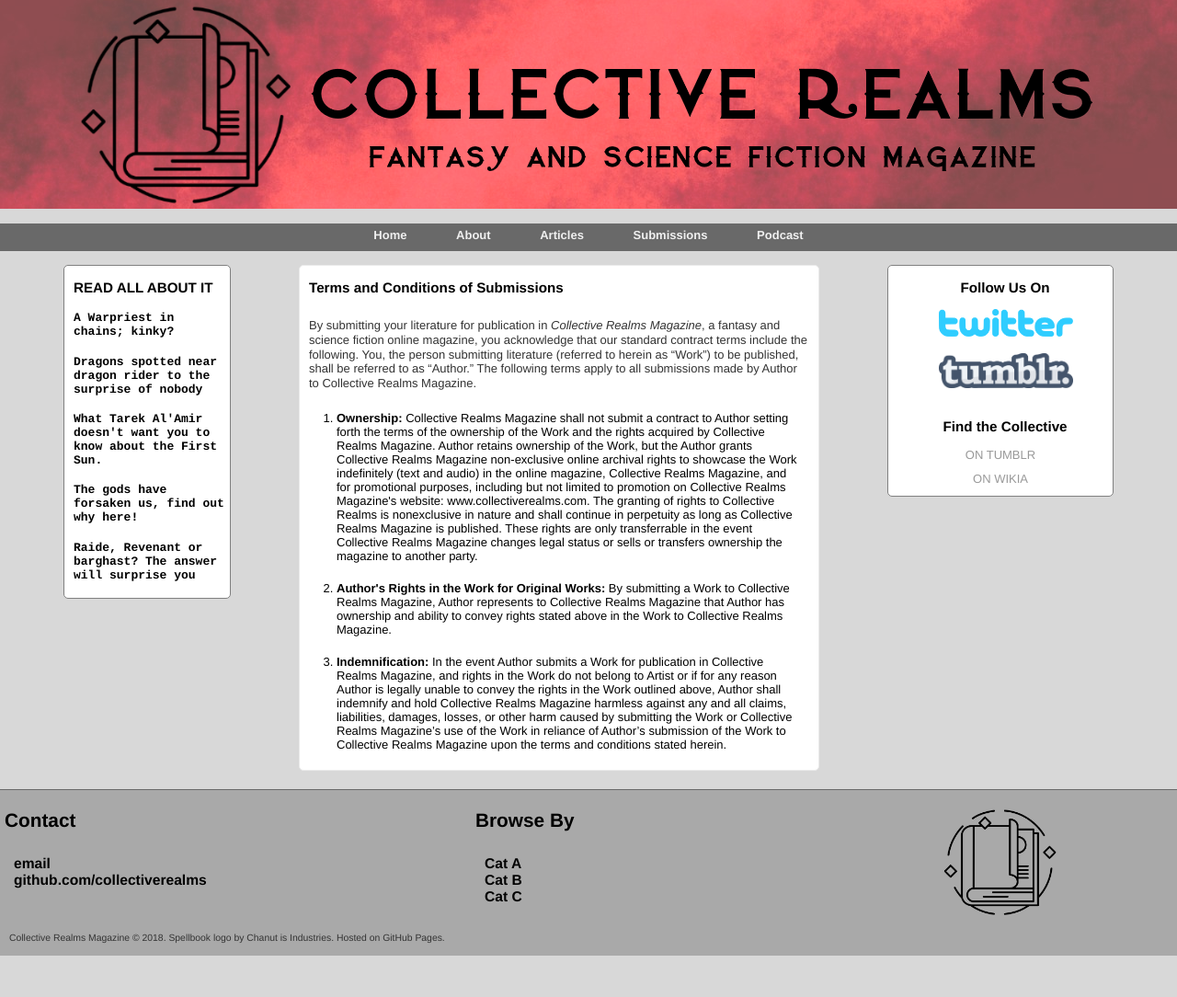
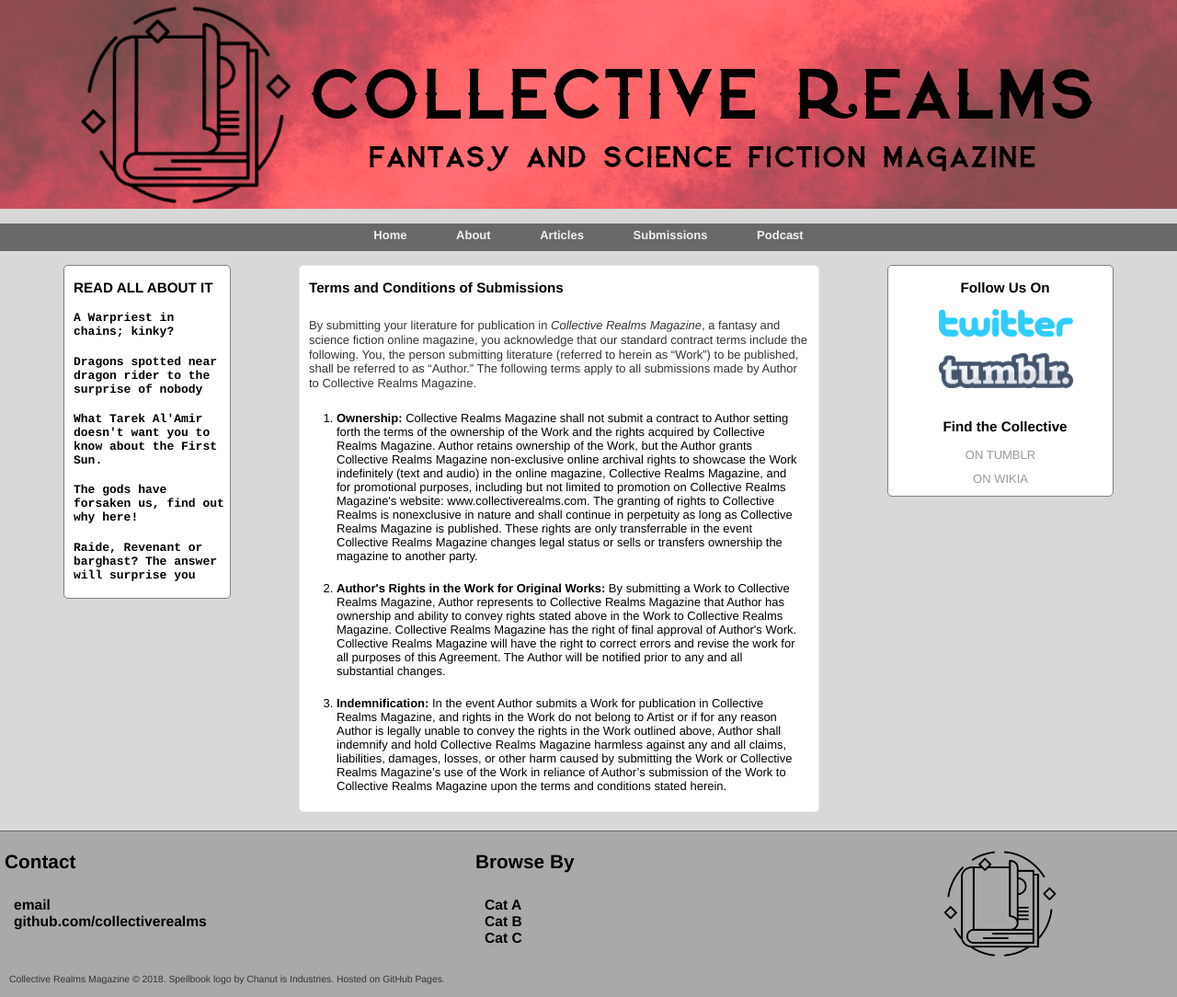
Before and after one commit to collectiverealms/collectiverealms, a Jekyll site: the page built from terms-and-conditions.html, in a window 1280 px wide. Shown: the whole page at 92% size. Built offline with Jekyll 4.4.1, drawn with Linux system fonts in a browser that asks for light colours; before the commit the page ends 1039 px from its top, so only the background shows below that.

Commit message:
Update terms-and-conditions.html

```diff
--- a/terms-and-conditions.html
+++ b/terms-and-conditions.html
@@ -7,7 +7,7 @@ title: Terms and Conditions
     <p>By submitting your literature for publication in <i>Collective Realms Magazine</i>, a fantasy and science fiction online magazine,  you acknowledge that our standard contract terms include the following. You, the person submitting literature (referred to herein as “Work”) to be published, shall be referred to as “Author.” The following terms apply to all submissions made by Author to Collective Realms Magazine.</p>
     <ol>
         <li><strong>Ownership:</strong> Collective Realms Magazine shall not submit a contract to Author setting forth the terms of the ownership of the Work and the rights acquired by Collective Realms Magazine. Author retains ownership of the Work, but the Author grants Collective Realms Magazine non-exclusive online archival rights to showcase the Work indefinitely (text and audio) in the online magazine, Collective Realms Magazine, and for promotional purposes, including but not limited to promotion on Collective Realms Magazine's website: www.collectiverealms.com. The granting of rights to Collective Realms is nonexclusive in nature and shall continue in perpetuity as long as Collective Realms Magazine is published. These rights are only transferrable in the event Collective Realms Magazine changes legal status or sells or transfers ownership the magazine to another party.</li>
-        <li><strong>Author's Rights in the Work for Original Works:</strong> By submitting a Work to Collective Realms Magazine, Author represents to Collective Realms Magazine that Author has ownership and ability to convey rights stated above in the Work to Collective Realms Magazine.</li>
+        <li><strong>Author's Rights in the Work for Original Works:</strong> By submitting a Work to Collective Realms Magazine, Author represents to Collective Realms Magazine that Author has ownership and ability to convey rights stated above in the Work to Collective Realms Magazine. Collective Realms Magazine has the right of final approval of Author's Work. Collective Realms Magazine will have the right to correct errors and revise the work for all purposes of this Agreement. The Author will be notified prior to any and all substantial changes.</li>
         <li><strong>Indemnification:</strong> In the event Author submits a Work for publication in Collective Realms Magazine, and rights in the Work do not belong to Artist or if for any reason Author is legally unable to convey the rights in the Work outlined above, Author shall indemnify and hold Collective Realms Magazine harmless against any and all claims, liabilities, damages, losses, or other harm caused by submitting the Work or Collective Realms Magazine’s use of the Work in reliance of Author’s submission of the Work to Collective Realms Magazine upon the terms and conditions stated herein.</li>
     </ol>
 </div>
```
